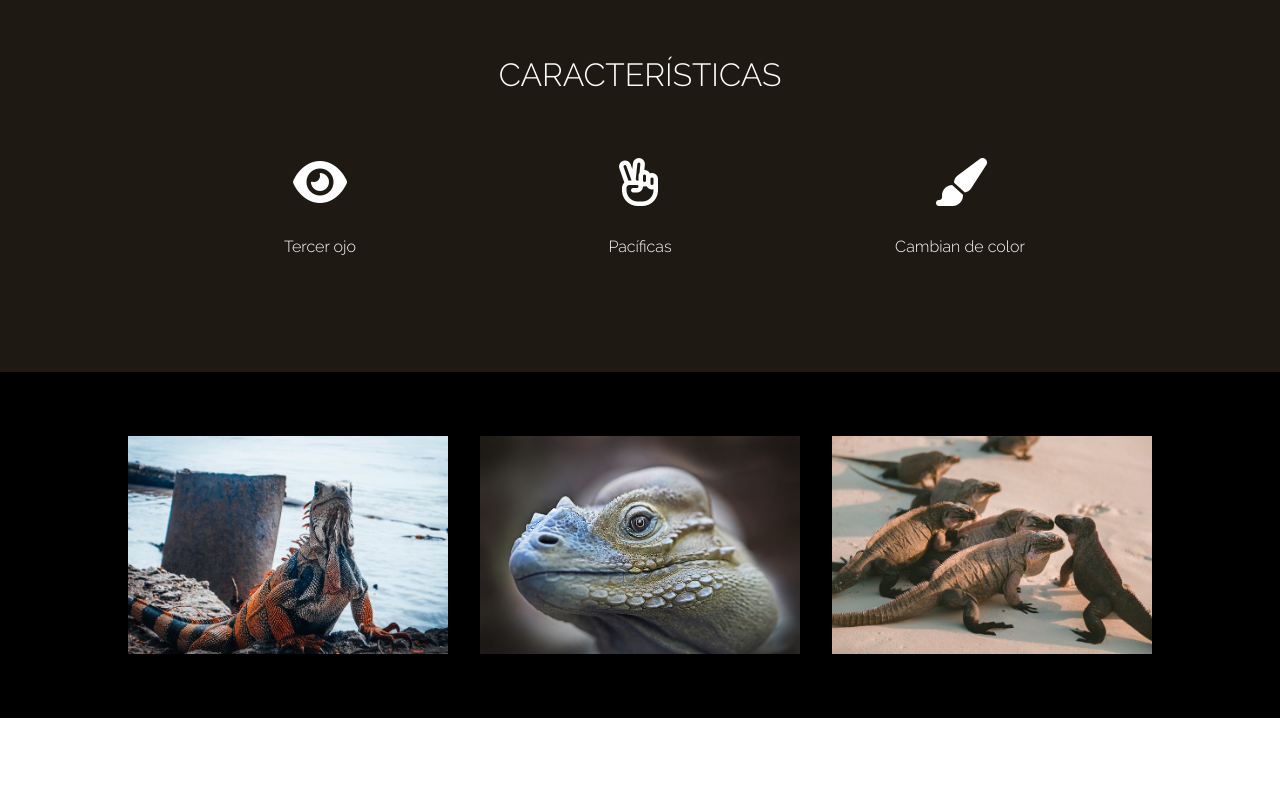
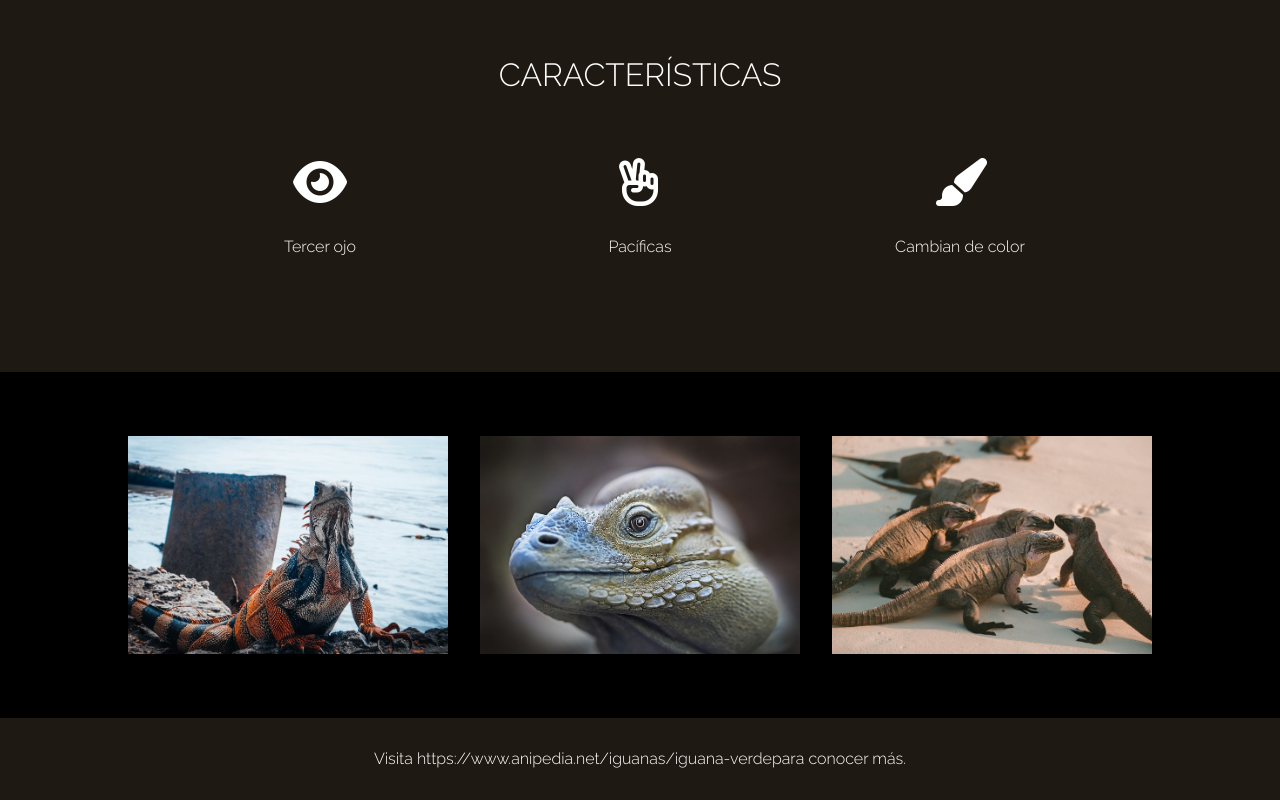
Before and after one commit to JavaDevRon/Iguana_Page, a plain HTML site: page index.html in a window 1280 px wide. Shown: the part 1341-2141 px from the top of the page. Before the commit the page ends 2059 px from the top, so only its background shows below. Drawn offline with Linux system fonts and the light colour scheme.

Commit message:
footer y deploy de la página en github pages

```diff
--- /dev/null
+++ b/assets/css/footer.css
@@ -0,0 +1,12 @@
+footer {
+    width: 100%;
+    background-color: #1E1A13;
+    text-align: center;
+    height: 3%;
+    padding: 2rem;
+}
+
+footer span, a{
+    color: #FFFFFF;
+    text-decoration: none;
+}
--- a/index.html
+++ b/index.html
@@ -41,6 +41,8 @@
     <link rel="stylesheet" href="assets/css/galery.css">
     <link rel="stylesheet" href="assets/css/galery/galery__item.css">
     <link rel="stylesheet" href="assets/css/galery/galery__image.css">
+    <!-- Footer CSS -->
+    <link rel="stylesheet" href="assets/css/footer.css">
 </head>
 
 <body>
@@ -103,6 +105,10 @@
             <img class="galery__image" src="assets/img/iguana-4.jpg" alt="grupo de iguanas">
         </div>
     </section>
+
+    <footer>
+        <span>Visita <a href="https://www.anipedia.net/iguanas/iguana-verde">https://www.anipedia.net/iguanas/iguana-verde</a>para conocer más.</span>
+    </footer>
 </body>
 
 </html>
```
